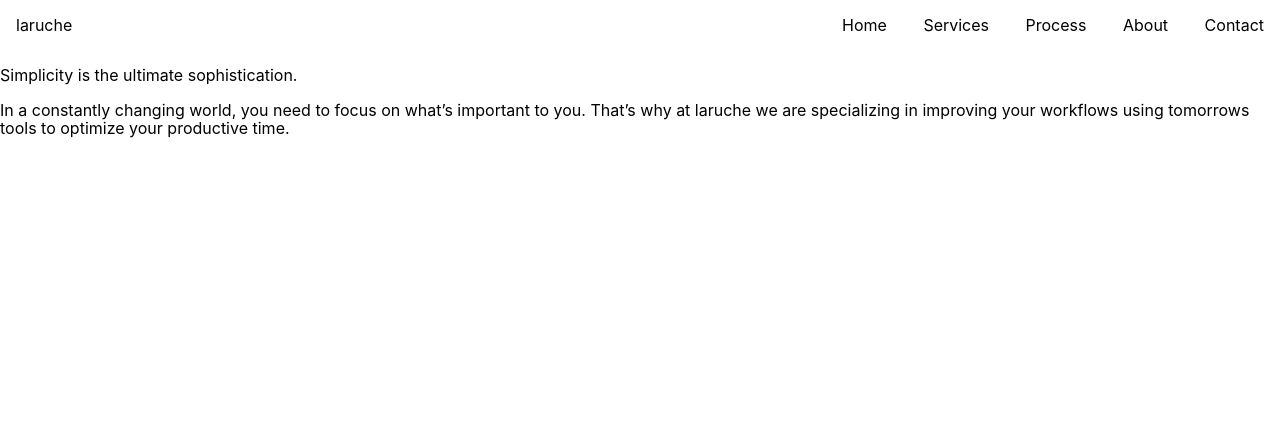
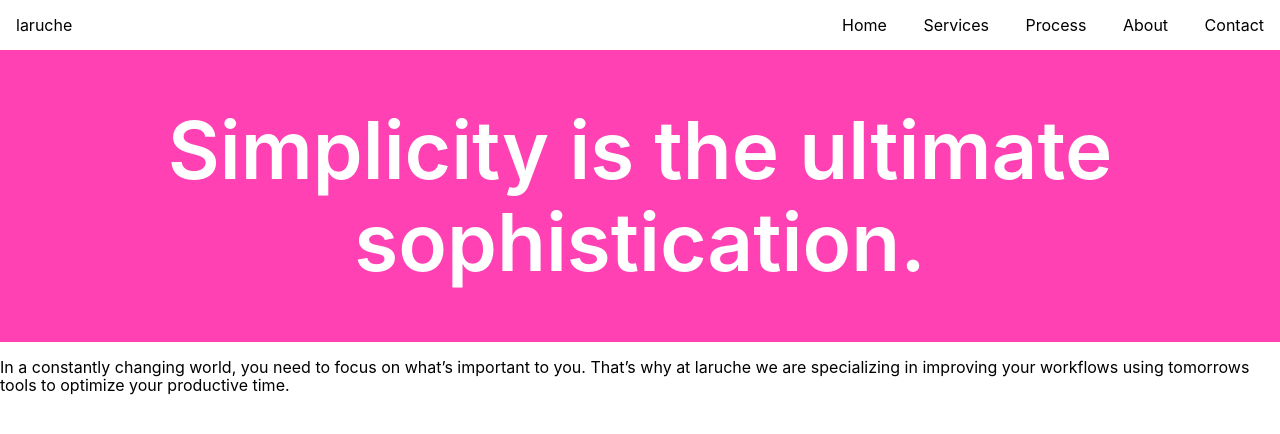
Before and after one commit to larucheio/laruche.io, a Jekyll site: the page built from index.html, in a window 1280 px wide. Shown: the top 434 px of the page. Built offline with Jekyll 4.4.1, drawn with Linux system fonts in a browser that asks for light colours; nearby versions of some CDN libraries.

Commit message:
Create hero-line module

```diff
--- /dev/null
+++ b/_includes/line.html
@@ -0,0 +1,5 @@
+<article class="dt w-100 {{ include.bg-color }}">
+  <div class="dtc v-mid tc white ph3 ph4-l">
+    <h1 class="f2 f-subheadline-l fw6 tc">{{ include.line }}</h1>
+  </div>
+</article>
--- a/about/index.html
+++ b/about/index.html
@@ -2,10 +2,9 @@
 layout: default
 ---
 
+{% include line.html line="Get to know who we are." bg-color="bg-blue" %}
+
 <div class="[ o-grid o-grid-large ]">
-  <aside class="o-half-width">
-    <p>Get to know who we are.</p>
-  </aside>
 
   <main class="o-half-width">
     <h2>Our Philosophy</h2>
--- a/contact/index.html
+++ b/contact/index.html
@@ -2,10 +2,7 @@
 layout: default
 ---
 
-<div class="[ o-grid o-grid-large ]">
-  <aside class="o-half-width">
-    <p>Drop us a line.</p>
-  </aside>
+{% include line.html line="Drop us a line." bg-color="bg-gold" %}
 
   <main class="o-half-width">
     <a href="mailto:info@laruche.io">info@laruche.io</a>
--- a/index.html
+++ b/index.html
@@ -2,10 +2,9 @@
 layout: default
 ---
 
+{% include line.html line="Simplicity is the ultimate sophistication." bg-color="bg-hot-pink" %}
+
 <div class="[ o-grid o-grid-large ]">
-  <aside class="o-half-width">
-    <p>Simplicity is the ultimate sophistication.</p>
-  </aside>
 
   <main class="o-half-width">
     <p>
--- a/process/index.html
+++ b/process/index.html
@@ -2,10 +2,9 @@
 layout: default
 ---
 
+{% include line.html line="This is how we do." bg-color="bg-green" %}
+
 <div class="[ o-grid o-grid-large ]">
-  <aside class="o-half-width">
-    <p>This is how we do.</p>
-  </aside>
 
   <main class="o-half-width">
     <p>
--- a/services/index.html
+++ b/services/index.html
@@ -1,6 +1,8 @@
 ---
 layout: default
 ---
+
+{% include line.html line="What we can do for you." bg-color="bg-light-purple" %}
 
 <div class="[ o-grid o-grid-large ]">
   <aside class="o-half-width">
```
